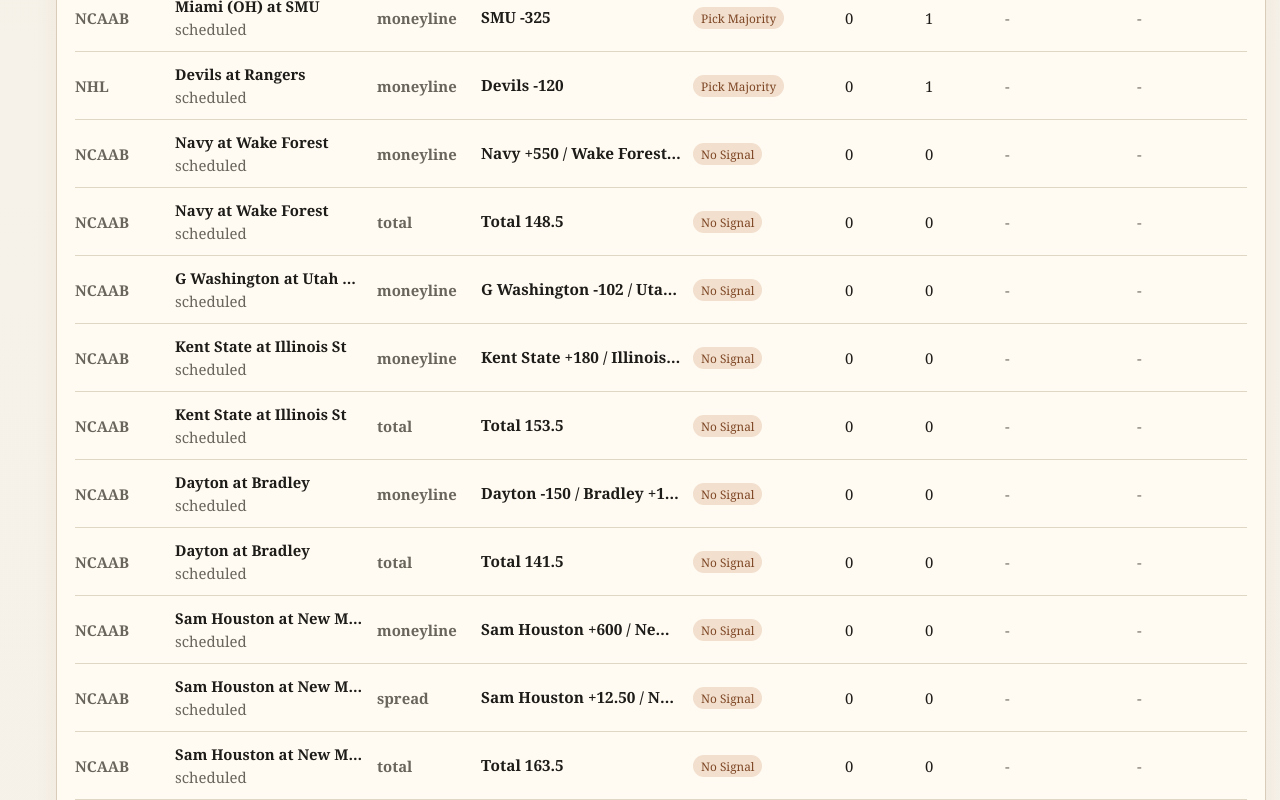
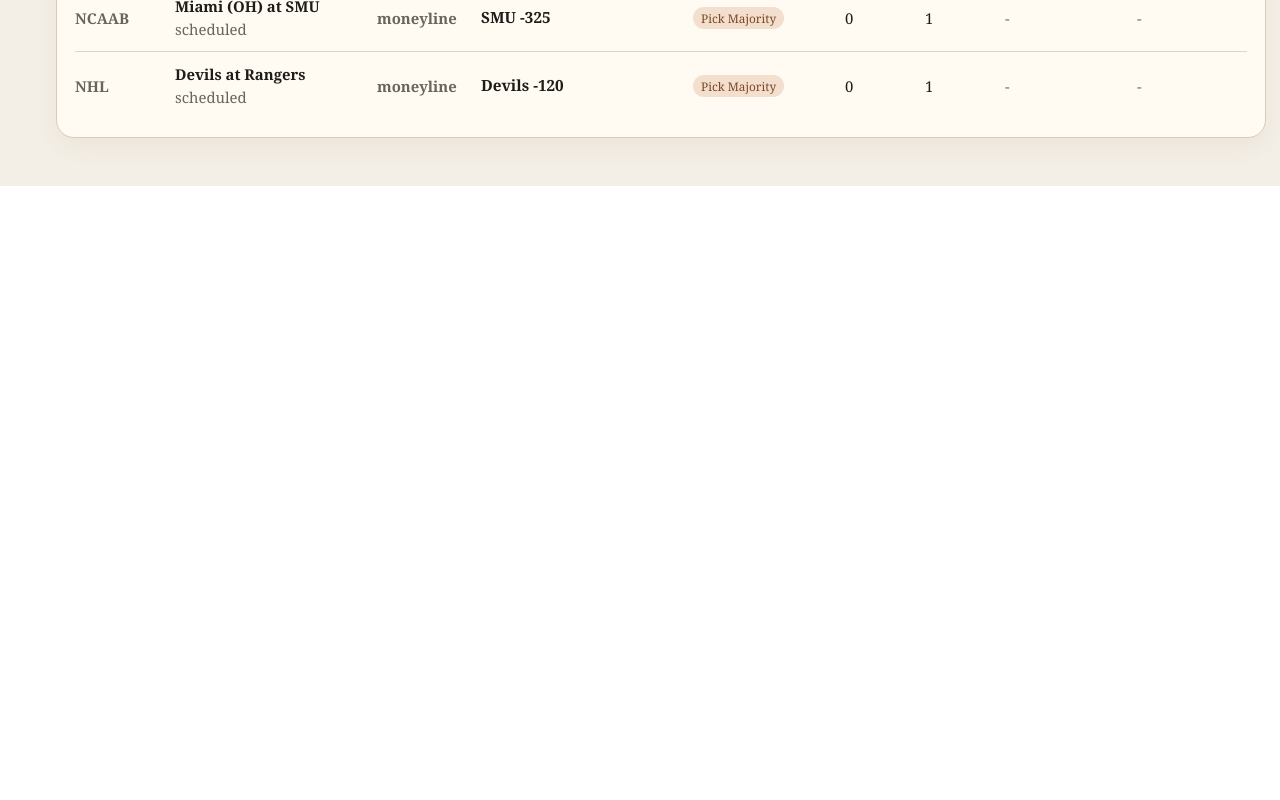
Before and after one commit to kevinheinzelman/action-exporter-view, a Next.js app: page / in a window 1280 px wide. Shown: the part 3860-4660 px from the top of the page. After the commit the page ends 4046 px from the top, so only its background shows below. Built offline with nearby package versions, Linux system fonts and the light colour scheme.

Commit message:
Add files via upload

```diff
--- a/app/page.tsx
+++ b/app/page.tsx
@@ -259,6 +259,11 @@
     return rows;
   }, [marketRows, sportFilter, teamFilter, sortMode]);
 
+  const activeRows = useMemo(
+    () => filteredRows.filter(({ row }) => getSharpCount(row) > 0 || getPickCount(row) > 0),
+    [filteredRows]
+  );
+
   return (
     <main className="page current-board-page">
       <section className="hero current-board-hero">
@@ -372,7 +377,7 @@
             <div>View</div>
           </div>
 
-          {filteredRows.map(({ game, market, row }) => (
+          {activeRows.map(({ game, market, row }) => (
             <div className="current-board-table-row current-board-data-row" key={`${String(game.gameId)}:${market}`}>
               <div className="current-board-cell current-board-sport-cell" data-label="Sport">{String(game.leagueSlug ?? game.sport ?? '').toUpperCase()}</div>
               <div className="current-board-cell current-board-game-cell" data-label="Game">
@@ -397,7 +402,7 @@
             </div>
           ))}
 
-          {filteredRows.length === 0 ? <div className="subtle">No board rows match the current sport filter.</div> : null}
+          {activeRows.length === 0 ? <div className="subtle">No board rows match the current filters with signal activity.</div> : null}
         </div>
       </section>
     </main>
```
